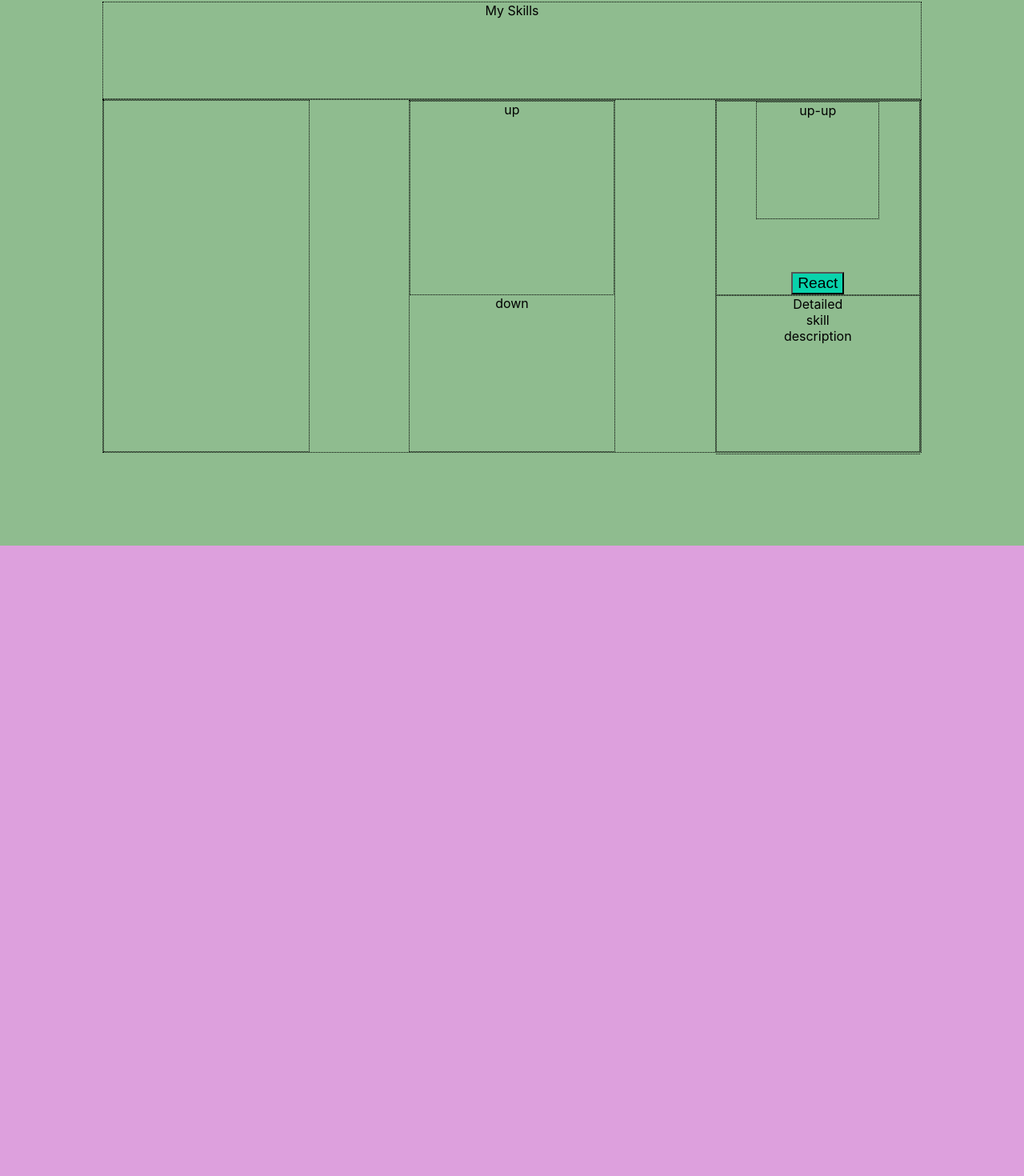
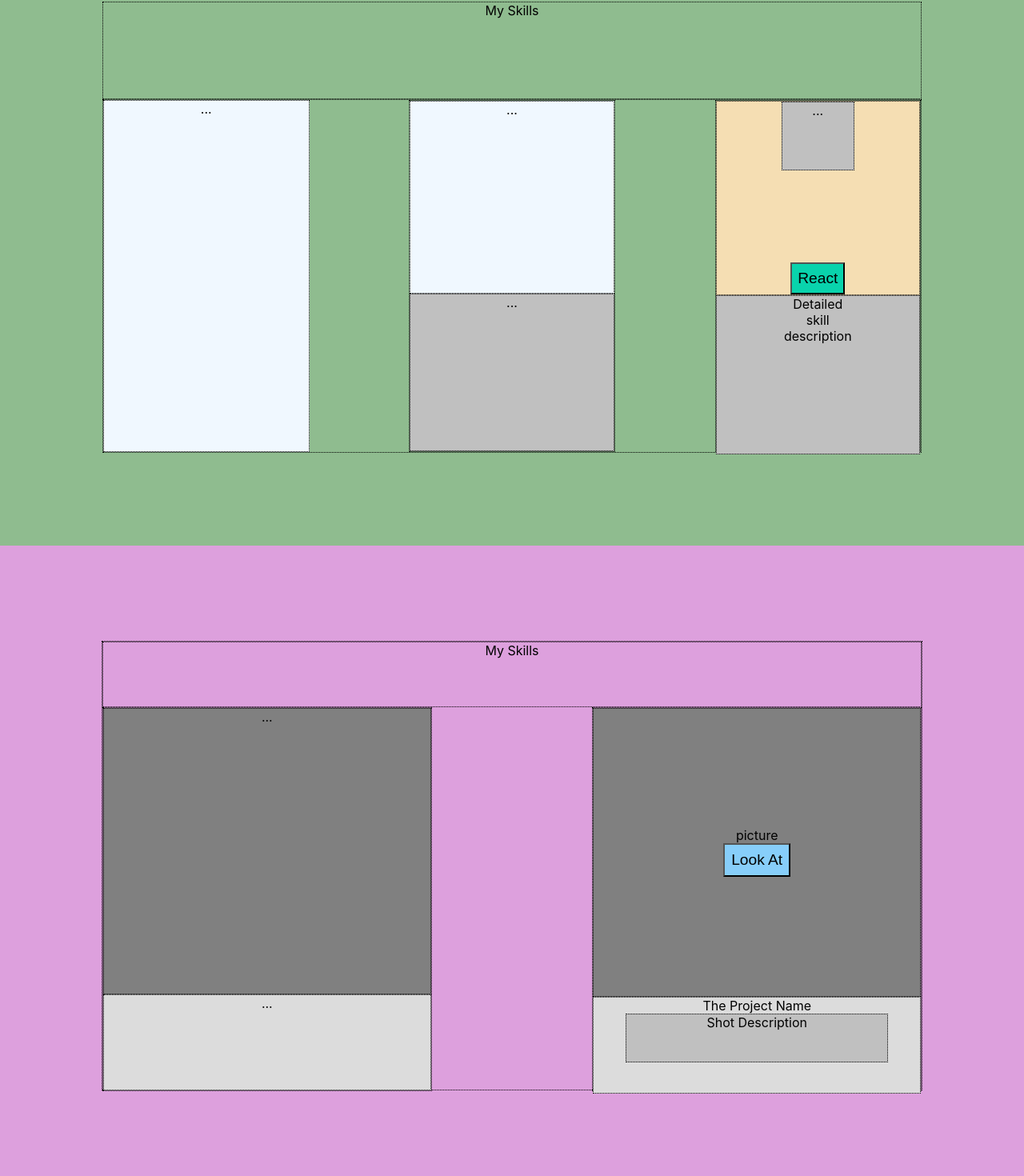
Before and after one commit to andorey/portfolio, a React (Create React App) app: page / in a window 1280 px wide. Shown: the part 918-2388 px from the top of the page at 80% size. Built offline with nearby package versions, Linux system fonts and the light colour scheme.

Commit message:
block works

```diff
--- a/src/Projects/Projects.jsx
+++ b/src/Projects/Projects.jsx
@@ -2,11 +2,39 @@ import React from 'react';
 import styles from './Projects.module.css'
 
 function Projects() {
-  return (
-    <div className={styles.header}>
-
-    </div>
-  );
+	return (
+		<div className={styles.header}>
+			<div className={styles.block}>
+				<div className={styles.hat}>
+					My Skills
+				</div>
+				<div className={styles.second}>
+					<div className={styles.left}>
+						<div className={styles.leftUp}>
+							...
+						</div>
+						<div className={styles.leftDown}>
+							...
+						</div>
+					</div>
+					<div className={styles.right}>
+						<div className={styles.rightUp}>
+							picture
+							<button className={styles.button}>
+								Look At
+							</button>
+						</div>
+						<div className={styles.rightDown}>
+							The Project Name
+							<div className={styles.rightDownDiv}>
+								Shot Description
+							</div>
+						</div>
+					</div>
+				</div>
+			</div>
+		</div>
+	);
 }
 
 export default Projects;
--- a/src/Projects/Projects.module.css
+++ b/src/Projects/Projects.module.css
@@ -1,5 +1,86 @@
 .header {
 	height: 100vh;
 	background-color: plum;
+	display: flex;
+	justify-content: center;
+	align-items: center;
+}
+
+.block {
+	border: 1px dotted;
+	width: 80%;
+	height: 70vh;
+}
+
+.hat {
+	border: 1px dotted;
+	text-align: center;
+	height: 10vh;
+}
+
+.second {
+	/*border: 1px dotted;*/
+	height: 60vh;
+	display: flex;
+	justify-content: space-between;
 
 }
+
+.left {
+	border: 1px dotted;
+	width: 40%;
+	display: flex;
+	flex-direction: column;
+}
+
+.leftUp {
+	background-color: gray;
+	border: 1px dotted;
+	height: 75%;
+
+}
+
+.leftDown {
+	background-color: gainsboro;
+	border: 1px dotted;
+	height: 25%;
+}
+
+.right {
+	border: 1px dotted;
+	width: 40%;
+}
+
+.rightUp {
+	background-color: gray;
+	border: 1px dotted;
+	height: 75%;
+	display: flex;
+	flex-direction: column;
+	justify-content: center;
+	align-items: center;
+
+}
+
+.rightDown {
+	background-color: gainsboro;
+	border: 1px dotted;
+	height: 25%;
+	display: flex;
+	flex-direction: column;
+	align-items: center;
+}
+
+.button {
+	padding: 8px;
+	font-size: larger;
+	background-color: lightskyblue;
+}
+
+.rightDownDiv {
+	border: 1px dotted;
+	background-color: silver;
+	width: 80%;
+	height: 50%;
+
+}
--- a/src/Skills/Skills.jsx
+++ b/src/Skills/Skills.jsx
@@ -9,19 +9,21 @@ function Skills() {
 					My Skills
 				</div>
 				<div className={styles.third}>
-					<div className={styles.one}></div>
+					<div className={styles.one}>
+						...
+					</div>
 					<div className={styles.two}>
 						<div className={styles.twoUp}>
-							up
+							...
 						</div>
 						<div className={styles.twoDown}>
-							down
+							...
 						</div>
 					</div>
 					<div className={styles.three}>
 						<div className={styles.threeUp}>
 							<div className={styles.threeUpDiv}>
-								up-up
+								...
 							</div>
 							<button className={styles.button}>React</button>
 						</div>
--- a/src/Skills/Skills.module.css
+++ b/src/Skills/Skills.module.css
@@ -27,6 +27,7 @@
 }
 
 .one {
+	background-color: aliceblue;
 	border: 1px dotted;
 	width: 25%;
 }
@@ -39,12 +40,14 @@
 }
 
 .twoUp {
+	background-color: aliceblue;
 	border: 1px dotted;
 	height: 55%;
 
 }
 
-.towDown {
+.twoDown {
+	background-color: silver;
 	border: 1px dotted;
 	height: 45%;
 }
@@ -56,6 +59,7 @@
 
 .threeUp {
 	border: 1px dotted;
+	background-color: wheat;
 	height: 55%;
 	display: flex;
 	flex-direction: column;
@@ -65,17 +69,20 @@
 }
 
 .threeUpDiv {
+	background-color: silver;
 	border: 1px dotted;
-	height: 60%;
-	width: 60%;
+	height: 35%;
+	width: 35%;
 }
 
 .threeDown {
+	background-color: silver;
 	border: 1px dotted;
 	height: 45%;
 }
 
 .button {
+	padding: 7px;
 	font-size: larger;
 	background-color: #09d3ac;
 }
```
